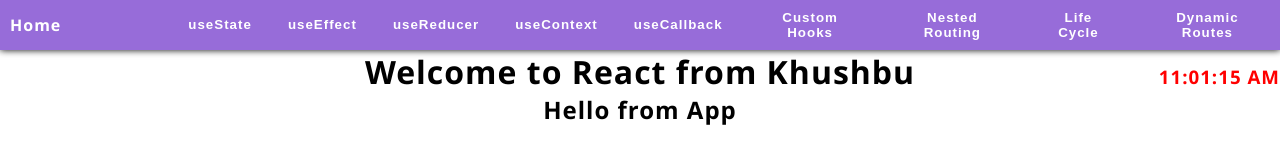
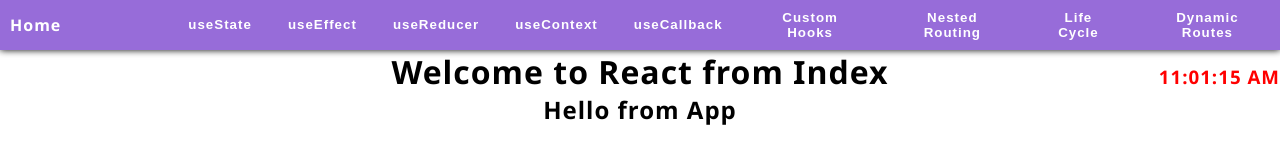
Before and after one commit to GUMMADAPUSURESH/React_Project, a React (Create React App) app: page / in a window 1280 px wide. Shown: the top 146 px of the page. Built offline with nearby package versions, Linux system fonts and the light colour scheme.

Commit message:
Little Changes

```diff
--- a/src/Home.jsx
+++ b/src/Home.jsx
@@ -21,7 +21,7 @@ const Home = () => {
 
   return (
     <div>
-      <h1>Welcome to React from Khushbu</h1>
+      <h1>Welcome to React from Index</h1>
       <h2>Hello from App</h2>
       <DynamicFormHandling />
       <InnerComponent />
```
